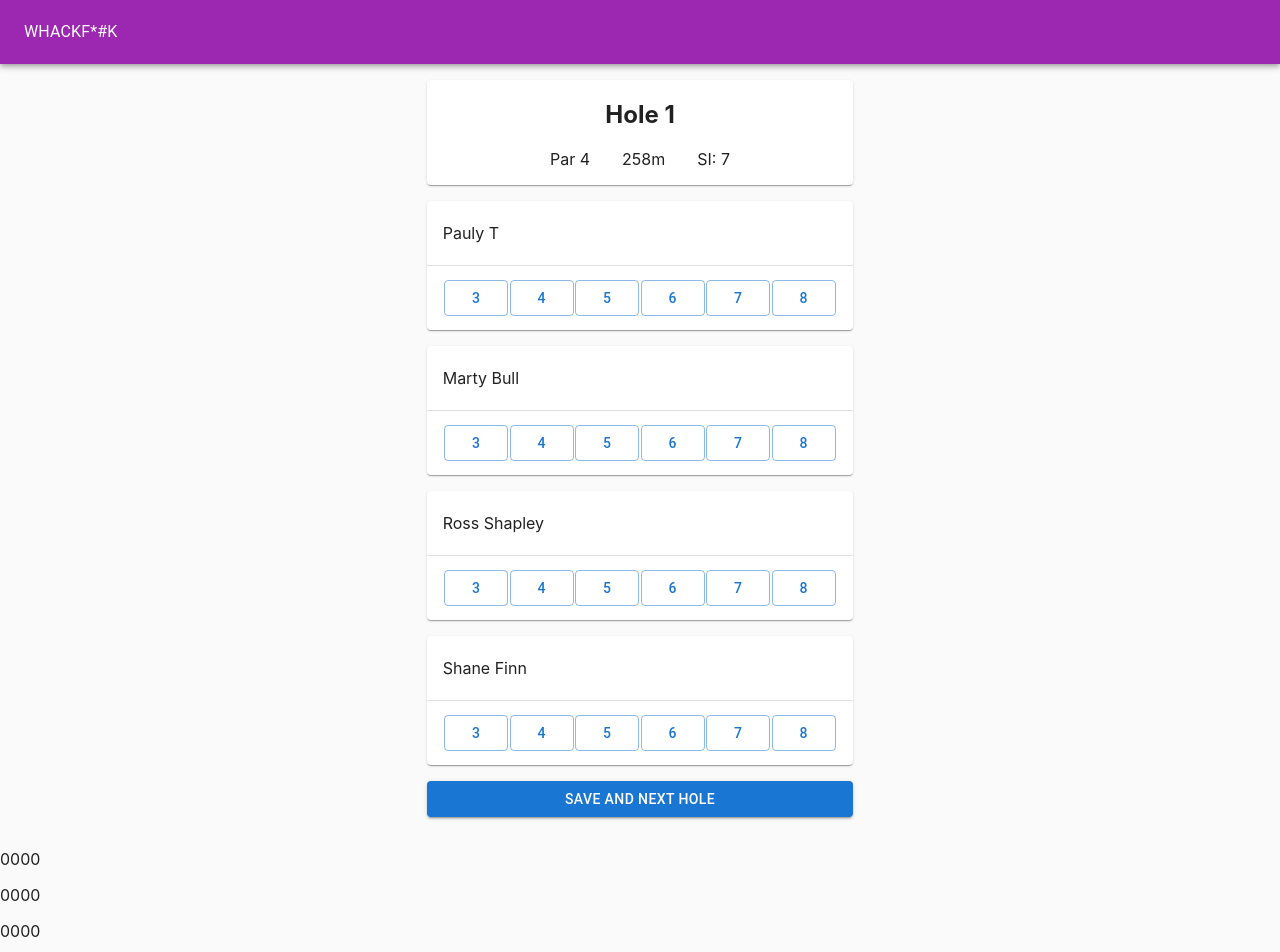
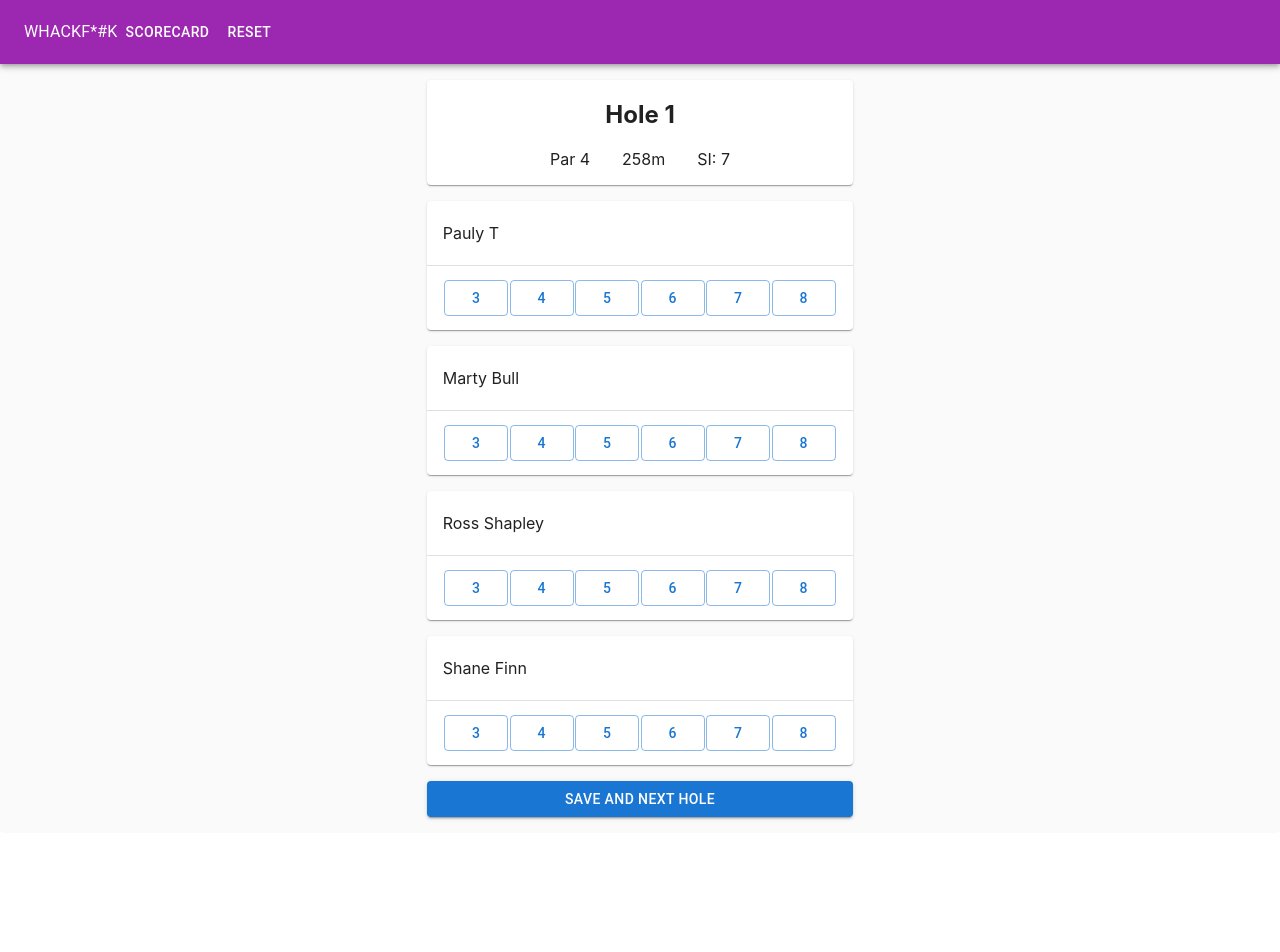
Before and after one commit to paulyt-nz/golf-app, a React (Create React App) app: page / in a window 1280 px wide. Shown: the top 952 px of the page. After the commit the page ends 833 px from the top, so only its background shows below. Built offline with nearby package versions, Linux system fonts and the light colour scheme.

Commit message:
toggleScorecard nav button working

```diff
--- a/src/FinalScoreCard.tsx
+++ b/src/FinalScoreCard.tsx
@@ -1,13 +1,24 @@
 import React from 'react';
 
 interface FinalScoreCardProps {
-
+    scorecard: number[][]
 }
 
-function FinalScoreCard(props: FinalScoreCardProps) {
+function FinalScoreCard({scorecard}: FinalScoreCardProps) {
     // render out a table with everyones scores for each hole and overall score and par comparisons
     return (
+        <>
         <h2>Final Scorecard!</h2>
+        <p>{scorecard[0]}</p>
+            <p>{scorecard[1]}</p>
+            <p>{scorecard[2]}</p>
+            <p>{scorecard[3]}</p>
+            <p>{scorecard[4]}</p>
+            <p>{scorecard[5]}</p>
+            <p>{scorecard[6]}</p>
+            <p>{scorecard[7]}</p>
+            <p>{scorecard[8]}</p>
+        </>
     )
 
 }
--- a/src/GolfApp.tsx
+++ b/src/GolfApp.tsx
@@ -25,8 +25,8 @@ import FinalScoreCard from './FinalScoreCard';
 
 function GolfApp() {
     const [currentHoleIndex, setCurrentHoleIndex] = useState(0)
-    const [isRoundSetUp, toggleIsRoundSetUp] = useState(true)
-    const [showScorecard, toggleShowScorecard] = useState(false)
+    const [isRoundSetUp, setIsRoundSetUp] = useState(true)
+    const [showScorecard, setShowScorecard] = useState(false)
     const [courseInfo, setCourseInfo] = useState(initialCourse)
     const [players, setPlayers] = useState(initialPlayers)
     const [scorecard, setScorecard] = useState(initialScorecard)
@@ -58,8 +58,16 @@ function GolfApp() {
 
         // if the new currentHoleIndex is higher than 9 we need to change showScorecard to true
         if (currentHoleIndex > courseInfo.numHoles) {
-            toggleShowScorecard(true)
+            toggleScorecard()
         }
+    }
+
+    const toggleScorecard = () => {
+        setShowScorecard(!showScorecard)
+    }
+
+    const reset = () => {
+
     }
 
 
@@ -71,7 +79,7 @@ function GolfApp() {
     if (isRoundSetUp === false) {
         mainPageRender = <RoundSetUpForm />
     } else if (showScorecard === true) {
-        mainPageRender = <FinalScoreCard />
+        mainPageRender = <FinalScoreCard scorecard={scorecard} />
     } else {
         mainPageRender = (<MainScorecardDisplay
             holeIndex={currentHoleIndex}
@@ -95,17 +103,8 @@ function GolfApp() {
 
     return(
         <Paper style={paperStyles}elevation={0}>
-            <NavBar />
+            <NavBar toggleScorecard={toggleScorecard} scorecard={scorecard} />
             {mainPageRender}
-            <p>{scorecard[0]}</p>
-            <p>{scorecard[1]}</p>
-            <p>{scorecard[2]}</p>
-            <p>{scorecard[3]}</p>
-            <p>{scorecard[4]}</p>
-            <p>{scorecard[5]}</p>
-            <p>{scorecard[6]}</p>
-            <p>{scorecard[7]}</p>
-            <p>{scorecard[8]}</p>
         </Paper>
     )
 }
--- a/src/NavBar.tsx
+++ b/src/NavBar.tsx
@@ -1,19 +1,26 @@
 import React from 'react'
-import { Typography, AppBar, Toolbar} from '@mui/material';
+import { Typography, AppBar, Toolbar, Button} from '@mui/material';
 
 interface NavBarProps {
-
+    toggleScorecard: () => void;
+    scorecard: number[][]
 }
 
 
 function NavBar(props: NavBarProps) {
 
-return (
-    <AppBar color='secondary' position='static' style={{ height: "64px" }}>
-        <Toolbar>
-            <Typography color='inherit'>WHACKF*#K</Typography>
-        </Toolbar>
-    </AppBar>
+    const handleClick = () => {
+        props.toggleScorecard()
+    }
+
+    return (
+        <AppBar color='secondary' position='static' style={{ height: "64px" }}>
+            <Toolbar style={{position: "relative"}}>
+                <Typography style={{float: "left"}} color='inherit'>WHACKF*#K</Typography>
+                <Button style={{float: "right"}} onClick={handleClick} color="inherit">Scorecard</Button>
+                <Button style={{float: "right"}} color="inherit">RESET</Button>
+            </Toolbar>
+        </AppBar>
 )
 }
 
--- a/src/initialValues.ts
+++ b/src/initialValues.ts
@@ -24,6 +24,9 @@ export const initialPlayers = [
 ]
 
 
+
+
+
 // need to make this dynamic based on number of players and the number of holes being played
 export const initialScorecard = [
     [0,0,0,0],
```
